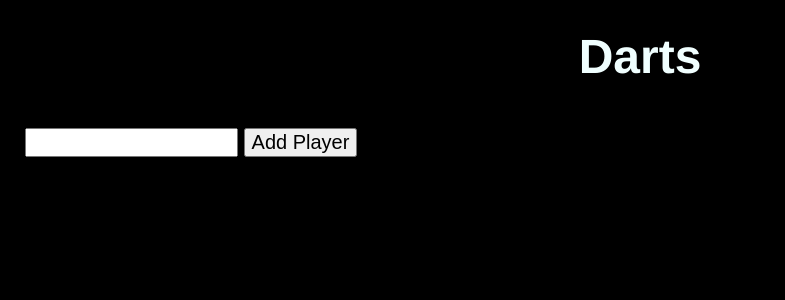
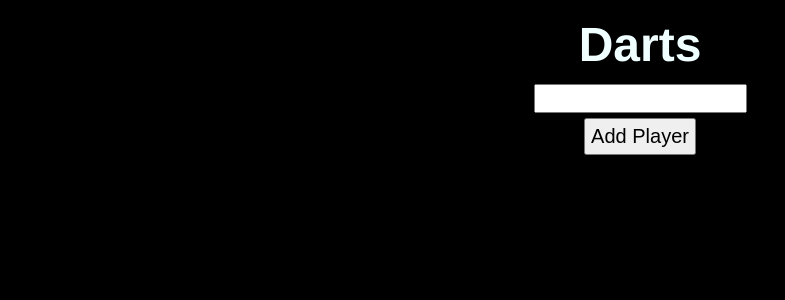
Before and after one commit to pausebreak/darts, a React (Vite) app: page / in a window 1280 px wide. Shown: the top 300 px of the page, without its empty margins (0-785 px from the left). Built offline with nearby package versions, Linux system fonts and the light colour scheme.

Commit message:
clean up UX during game setup

```diff
--- a/src/components/App.css
+++ b/src/components/App.css
@@ -17,9 +17,9 @@ body {
 h1 {
   display: inline-block;
   font-size: 3em;
-  margin: 0;
+  margin: 0.25em 0;
   align-self: center;
-  padding: 0.5em;
+  padding: 0;
 }
 
 button {
--- a/src/components/App.tsx
+++ b/src/components/App.tsx
@@ -12,7 +12,6 @@ import { PostGame } from "./PostGame";
 
 const GameLayout = () => {
   const currentGame = useStore((state) => state.game);
-  const players = useStore((state) => state.players);
 
   switch (currentGame?.name) {
     case GameName.Cricket:
@@ -26,7 +25,12 @@ const GameLayout = () => {
           <TouchInput />
         </>
       );
-    default:
+  }
+};
+
+const GamePrep = () => {
+  const players = useStore((state) => state.players);
+
   return (
     <>
       <h1>Darts</h1>
@@ -34,18 +38,19 @@ const GameLayout = () => {
       {players.length > 0 && <GameChooser singlePlayer={players.length === 1} />}
     </>
   );
-  }
 };
 
 export const App = () => {
   const winner = useStore((state) => state.winner);
+  const currentGame = useStore((state) => state.game);
 
   return (
     <>
       <GameInfo />
       <div className="App">
         {winner && <PostGame />}
-        {!winner && <GameLayout />}
+        {!winner && currentGame && <GameLayout />}
+        {!winner && !currentGame && <GamePrep />}
       </div>
     </>
   );
--- a/src/components/PlayerChooser.css
+++ b/src/components/PlayerChooser.css
@@ -3,9 +3,8 @@
   display: flex;
   flex-direction: row;
   flex-wrap: wrap;
-  align-items: center;
   row-gap: 0.35em;
-  padding: 0 1em;
+  padding: 0 0.25em;
   font-size: 1.25em;
 }
 
@@ -21,8 +20,25 @@
   border: 1px solid gray;
   align-items: center;
   display: flex;
+  flex-grow: 0;
 }
 
 .playerChooser .player button {
   margin: 0 0.5em 0 0;
 }
+
+.addPlayer {
+  display: flex;
+  flex-direction: column;
+  align-items: center;
+}
+
+.addPlayer button {
+  font-size: 1.25em;
+  padding: 0.25em;
+  margin-top: 0.25em;
+}
+
+.addPlayer input {
+  font-size: 1.25em;
+}
--- a/src/components/PlayerChooser.tsx
+++ b/src/components/PlayerChooser.tsx
@@ -12,6 +12,7 @@ export const PlayerChooser: React.FC = () => {
   const movePlayerRight = useStore((state) => state.movePlayerRight);
 
   const [getPlayer, setPlayer] = useState("");
+  const [getActivePlayerName, setActivePlayerName] = useState(null);
   const [hasError, setError] = useState(false);
 
   const setNewPlayer = (event: ChangeEvent<HTMLInputElement>) => {
@@ -32,21 +33,42 @@ export const PlayerChooser: React.FC = () => {
   };
 
   return (
-    <div className="playerChooser">
-      <div style={{ flex: 1 }}>
-        <input type="text" size={15} maxLength={15} onChange={setNewPlayer} value={getPlayer} />{" "}
+    <>
+      <div className="addPlayer">
+        <input
+          type="text"
+          size={15}
+          maxLength={15}
+          onFocus={() => setActivePlayerName(null)}
+          onChange={setNewPlayer}
+          value={getPlayer}
+        />
         <button onClick={addNewPlayer} disabled={hasError}>
           Add Player
         </button>
         {hasError && <div>name already exists</div>}
       </div>
 
-      {players.map((player, id) => (
-        <div className="player" key={`${player.name}${id}`}>
+      <div className="playerChooser">
+        {players.map((player, id) => {
+          const divClick =
+            player.name !== getActivePlayerName
+              ? (event) => {
+                  event.preventDefault();
+                  setActivePlayerName(player.name);
+                }
+              : null;
+
+          return (
+            <div className="player" key={`${player.name}${id}`} onClick={divClick}>
+              {player.name !== getActivePlayerName && player.name}
+              {player.name === getActivePlayerName && (
+                <>
                   <button
                     onClick={(event) => {
                       event.preventDefault();
                       removePlayer(id);
+                      setActivePlayerName(null);
                     }}
                   >
                     remove
@@ -69,8 +91,12 @@ export const PlayerChooser: React.FC = () => {
                   >
                     &gt;
                   </button>
-        </div>
-      ))}
+                </>
+              )}
             </div>
           );
+        })}
+      </div>
+    </>
+  );
 };
```
Lines whose indentation alone changed are shown as unchanged.
